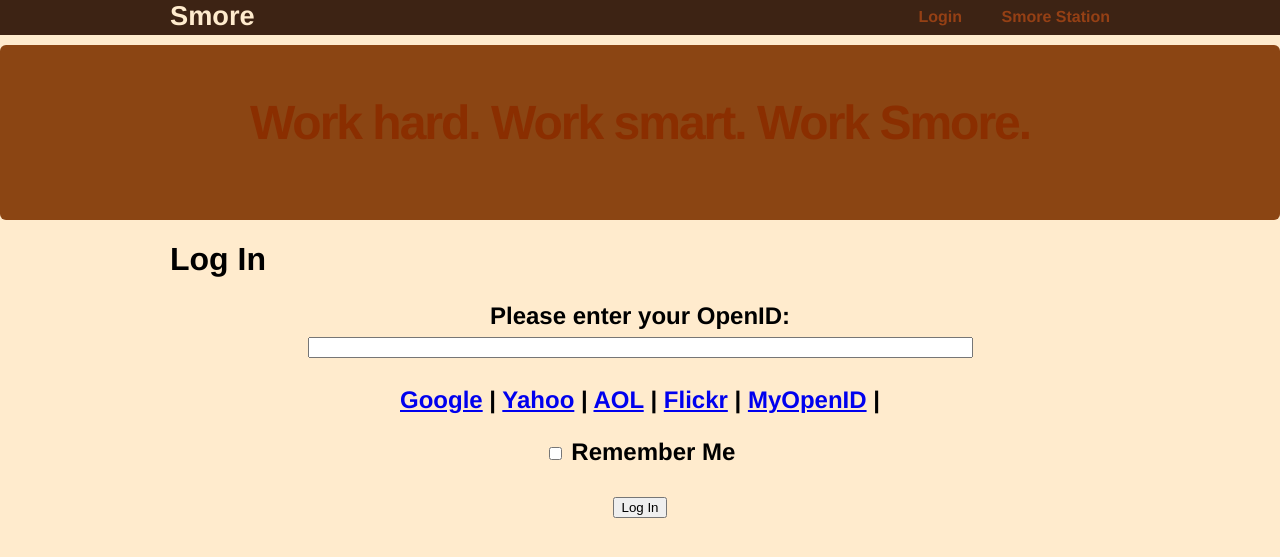
After one commit to augustnosleinad/smore, a Flask app: page /login in a window 1280 px wide. The commit adds this page. Shown: the top 557 px of the page. Run offline with Flask 2, Linux system fonts and the light colour scheme; some libraries are stand-ins or nearby versions.

Commit message:
user OpenID login added with sessions

```diff
--- a/app/config.py
+++ /dev/null
@@ -1,5 +0,0 @@
-import os
-basedir = os.path.abspath(os.path.dirname(__file__))
-
-SQLALCHEMY_DATABASE_URI = 'sqlite:///' + os.path.join(basedir, 'app.db')
-SQLALCHEMY_MIGRATE_REPO = os.path.join(basedir, 'db_repository')
--- /dev/null
+++ b/app/forms.py
@@ -0,0 +1,7 @@
+from flask.ext.wtf import Form
+from wtforms import TextField, BooleanField
+from wtforms.validators import Required
+
+class LoginForm(Form):
+	openid = TextField('openid', validators = [Required()])
+	remember_me = BooleanField('remember_me', default = False)
--- a/app/templates/home.html
+++ b/app/templates/home.html
@@ -1,7 +1,4 @@
 {% extends "layout.html" %}
 {% block content %}
-	<div class="jumbo">
-		<h2>Work hard. Work smart. Work Smore.</hr>
-		<h3>This is the home page for Smore, a web app that transforms work into a game.</h3>
-	</div>
+
 {% endblock %}
--- a/app/templates/layout.html
+++ b/app/templates/layout.html
@@ -1,7 +1,11 @@
 <!DOCTYPE html>
 <html>
 	<head>
-		<title>Smore</title>
+		{% if title %}
+    	<title>{{title}} - Smore</title>
+    	{% else %}
+    	<title>Smore</title>
+    	{% endif %}
 		<strong><link rel ="stylesheet" href="{{ url_for('static', filename='css/main.css') }}">
 		<script src="{{ url_for('static',filename='js/moment.js') }}"></script>
 	</head>
@@ -12,14 +16,30 @@
 				<h1 class="logo">Smore</h1>
 				<strong><nav>
 					<ul class="menu">
-						<li><a href="{{ url_for('home') }}">Home</a></li>
+						<li><a href="{{ url_for('login') }}">Login</a></li>
+						{% if g.user.is_authenticated() %}
+        				<li><a href="{{ url_for('logout') }}">Logout</a></li>
+        				{% endif %}
 						<li><a href="{{ url_for('smoreStation') }}">Smore Station</a></li>
 					</ul>
 				</nav></strong>
 			</div>
 		</header>
 
+		<div class="jumbo">
+		<h2>Work hard. Work smart. Work Smore.</hr>
+		</div>
+
 		<div class="container">
+			{% with messages = get_flashed_messages() %}
+   			{% if messages %}
+    		<ul>
+    		{% for message in messages %}
+        		<li>{{ message }} </li>
+    		{% endfor %}
+    		</ul>
+    		{% endif %}
+    		{% endwith %}
 			{% block content %}
 			{% endblock %}
 		</div>
--- /dev/null
+++ b/app/templates/login.html
@@ -0,0 +1,36 @@
+
+{% extends "layout.html" %}
+
+{% block content %}
+<script type="text/javascript">
+function set_openid(openid, pr)
+{
+    u = openid.search('<username>')
+    if (u != -1) {
+        // openid requires username
+        user = prompt('Enter your ' + pr + ' username:')
+        openid = openid.substr(0, u) + user
+    }
+    form = document.forms['login'];
+    form.elements['openid'].value = openid
+}
+</script>
+<h1>Log In</h1>
+<form action= "" method= "post" name= "login">
+	{{form.hidden_tag()}}
+	<p>
+		Please enter your OpenID: <br>
+		{{form.openid(size=80)}}<br>
+		{% for error in form.errors.openid %}
+		<span style="color: red;">[{{error}}]</span>
+        {% endfor %}<br>
+        {% for pr in providers %}
+        <a href="javascript:set_openid('{{pr.url}}', '{{pr.name}}');">{{pr.name}}</a> |
+        {% endfor %}
+
+	</p>
+	<p>{{form.remember_me}} Remember Me</p>
+	<p><input type= "submit" value= "Log In"></p>
+</form>
+
+{% endblock%}
--- a/app/templates/smoreStation.html
+++ b/app/templates/smoreStation.html
@@ -1,10 +1,7 @@
 {% extends "layout.html" %}
 
 {% block content %}
-	<div class="jumbo">
-		<h2>Work hard. Work smart. Work Smore.</hr>
-	<h3>Get to it! Start the timer, work on your project, and earn your sweet rewards!</h3>
-	</div>
+
 
 	<div class="moment">
 		<div id="start-time" onClick="start()">Start</div>
--- a/app/views.py
+++ b/app/views.py
@@ -1,19 +1,66 @@
 
-from flask import Flask, render_template
-from flask.ext.sqlalchemy import SQLAlchemy
-from app import models
-from app import app
+from flask import render_template, flash, redirect, session, url_for, request, g
+from flask.ext.login import login_user, logout_user, current_user, login_required
+# from flask.ext.sqlalchemy import SQLAlchemy
+from app import app, db, models, lm, oid
+from forms import LoginForm
+from models import User, Task, ROLE_USER, ROLE_ADMIN
 
 
+@lm.user_loader
+def load_user(id):
+    return User.query.get(int(id))
+
 @app.route('/')
+@app.route('/home')
 def home():
 	return render_template('home.html')
+
+@app.before_request
+def before_request():
+    g.user = current_user
+
+@app.route('/login', methods = ['GET', 'POST'])
+@oid.loginhandler
+def login():
+	if g.user is not None and g.user.is_authenticated():
+		return redirect(url_for('smoreStation'))
+	form = LoginForm()
+	if form.validate_on_submit():
+		session['remember_me'] = form.remember_me.data
+		return oid.try_login(form.openid.data, ask_for = ['nickname','email'])
+	return render_template('login.html', title = 'Sign In', form = form, providers = app.config['OPENID_PROVIDERS'])
+
+@oid.after_login
+def after_login(resp):
+    if resp.email is None or resp.email == "":
+        flash('Invalid login. Please try again.')
+        return redirect(url_for('login'))
+    user = User.query.filter_by(email = resp.email).first()
+    if user is None:
+        nickname = resp.nickname
+        if nickname is None or nickname == "":
+            nickname = resp.email.split('@')[0]
+        user = User(nickname = nickname, email = resp.email, role = ROLE_USER)
+        db.session.add(user)
+        db.session.commit()
+    remember_me = False
+    if 'remember_me' in session:
+        remember_me = session['remember_me']
+        session.pop('remember_me', None)
+    login_user(user, remember = remember_me)
+    return redirect(request.args.get('next') or url_for('smoreStation'))
 
 @app.route('/smoreStation')
 def smoreStation():
 	tasks = models.Task.query.all()
 	return render_template('smoreStation.html', tasks=tasks)
 
+@app.route('/logout')
+def logout():
+    logout_user()
+    return redirect(url_for('home'))
+
 
 if __name__ == '__main__':
 	app.run(debug=True)
```
Also changed, not shown: app/__init__.py (+9 -0 lines), app/models.py (+12 -0 lines), config.py (+8 -8 lines), app.db, 7 other files.
